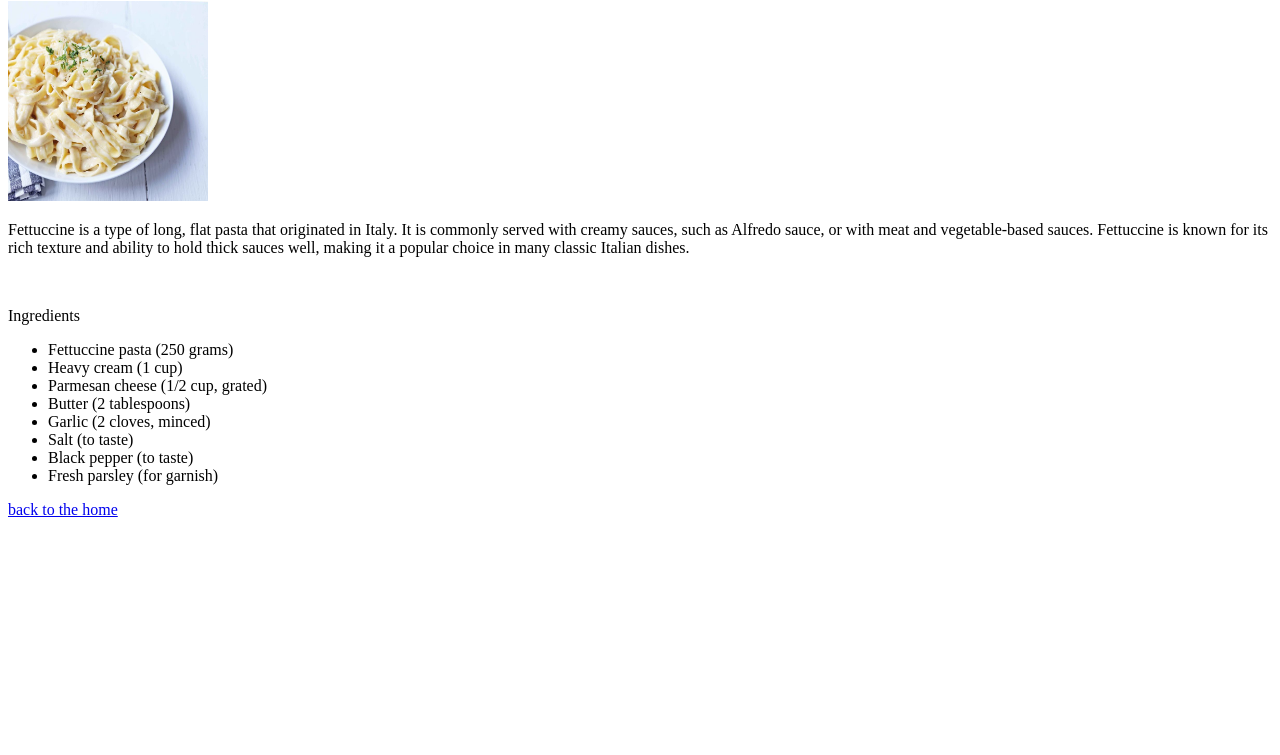
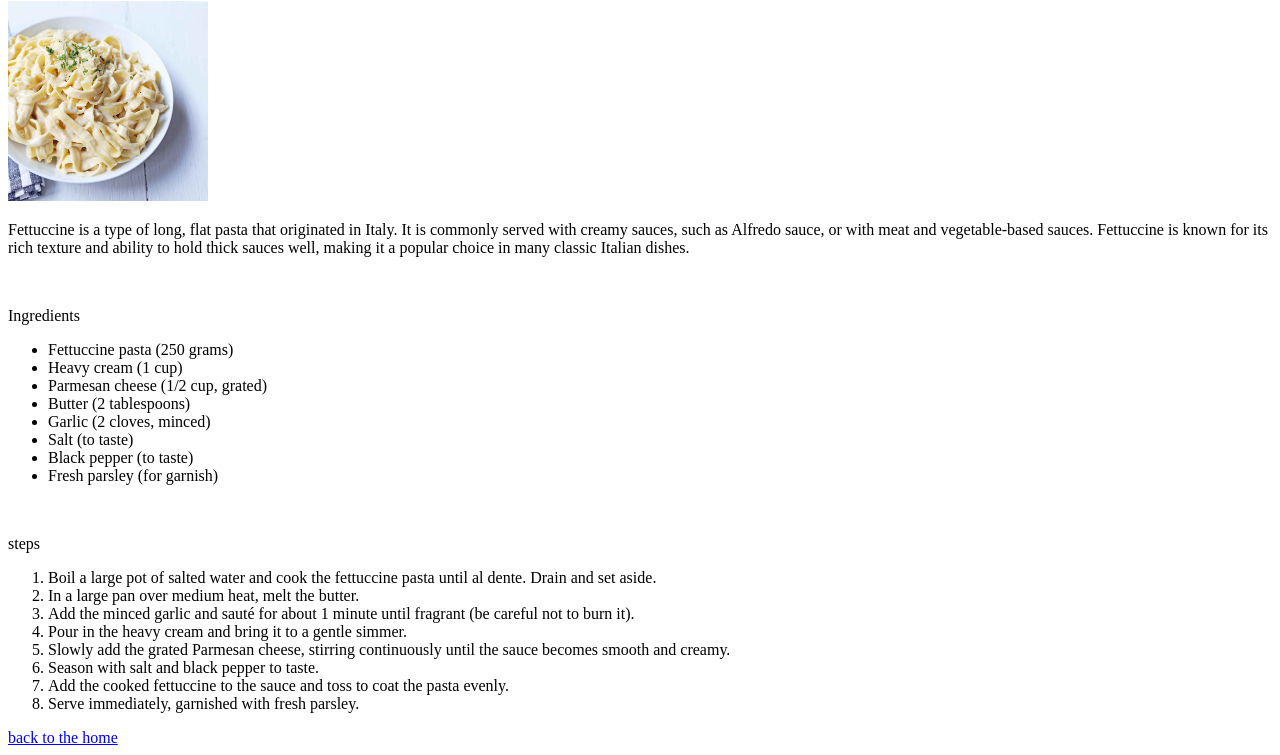
Before and after one commit to AmmarR05/odin-recipes, a plain HTML site: page recipes/Fettuccine.html in a window 1280 px wide. Shown: the part 79-834 px from the top of the page. Before the commit the page ends 800 px from the top, so only its background shows below. Drawn offline with Linux system fonts and the light colour scheme.

Commit message:
add recipe page content like burger,mansaf
then add of them the Description , Ingredients , Steps

```diff
--- a/recipes/Fettuccine.html
+++ b/recipes/Fettuccine.html
@@ -22,6 +22,18 @@
         <li>Black pepper (to taste)</li>
         <li>Fresh parsley (for garnish)</li>
     </ul>
+    <br>
+    <p>steps</p>
+    <ol>
+        <li>Boil a large pot of salted water and cook the fettuccine pasta until al dente. Drain and set aside.</li>
+        <li>In a large pan over medium heat, melt the butter.</li>
+        <li>Add the minced garlic and sauté for about 1 minute until fragrant (be careful not to burn it).</li>
+        <li>Pour in the heavy cream and bring it to a gentle simmer.</li>
+        <li>Slowly add the grated Parmesan cheese, stirring continuously until the sauce becomes smooth and creamy.</li>
+        <li>Season with salt and black pepper to taste.</li>
+        <li>Add the cooked fettuccine to the sauce and toss to coat the pasta evenly.</li>
+        <li>Serve immediately, garnished with fresh parsley.</li>
+      </ol>
 
 
 
```
Also changed, not shown: recipes/burger.html (added, +12 -0 lines), recipes/mansaf.html (added, +12 -0 lines). Lines whose indentation alone changed are shown as unchanged.
